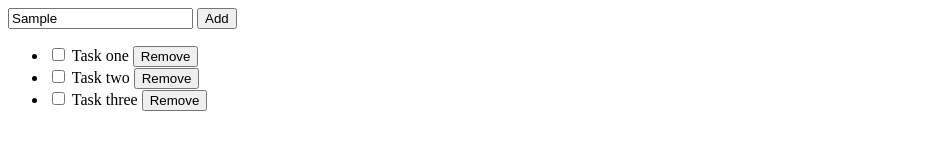
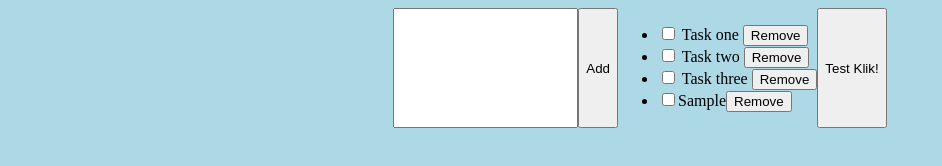
Before and after one commit to StefanFB/CodeGorilla, a plain HTML site: page To-Do List/index.html in a window 1280 px wide. Both pictures are taken after typing "Sample" into the empty fields and a click on the button "Add". Shown: the whole page, without its empty margins (0-942 px from the left). Drawn offline with Linux system fonts and the light colour scheme; files that its build step writes are made by us from their sources.

Commit message:
Stage 2 finished

```diff
--- a/To-Do List/index.html
+++ b/To-Do List/index.html
@@ -3,26 +3,39 @@
     <head>
         <meta charset="UTF-8">
         <title>To-Do List</title>
+        <link href="styles.css" rel="stylesheet">
     </head>
     <body>
         <input id="input-task">
-        <button id="add-task-button">Add</button>
+        <button id="add-task-button" onclick="addTask()">Add</button>
         <ul id="task-list">
             <li>
-                <input type="checkbox">
+                <input type="checkbox" onclick="lineThrough()">
                 <span class="task">Task one</span>
-                <button class="delete-btn">Remove</button>
+                <button class="delete-btn" onclick="this.parentNode.remove()">Remove</button>
             </li>
             <li>
                 <input type="checkbox">
                 <span class="task">Task two</span>
-                <button class="delete-btn">Remove</button>
+                <button class="delete-btn" onclick="this.parentNode.remove()">Remove</button>
             </li>
             <li>
                 <input type="checkbox">
-                <span class="task">Task three</span>
-                <button class="delete-btn">Remove</button>
+                <span id="testje" class="task">Task three</span>
+                <button class="delete-btn" onclick="this.parentNode.remove()">Remove</button>
             </li>
         </ul>
+        <button type="button" onclick="testFunction()">Test Klik!</button>
+        <script>
+            function addTask () {
+                let newTask = document.getElementById("input-task").value;
+                if (newTask !== "") {
+                    let taskList = document.getElementById("task-list");
+                    let newTaskNode = '<li><input type="checkbox"><span class="task">' + newTask + '</span><button class="delete-btn" onclick="this.parentNode.remove()">Remove</button></li>';
+                    taskList.insertAdjacentHTML("beforeend", newTaskNode);
+                    document.getElementById("input-task").value = "";
+                }
+            }
+        </script>
     </body>
 </html>
```
